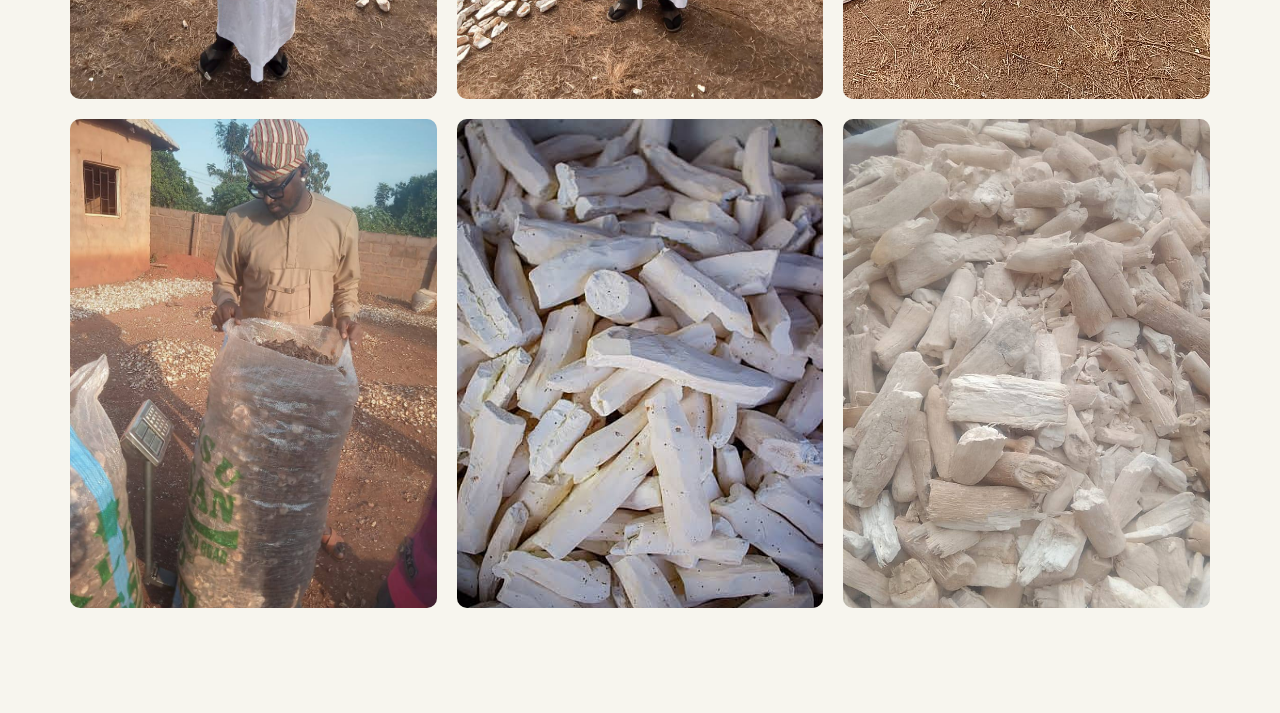
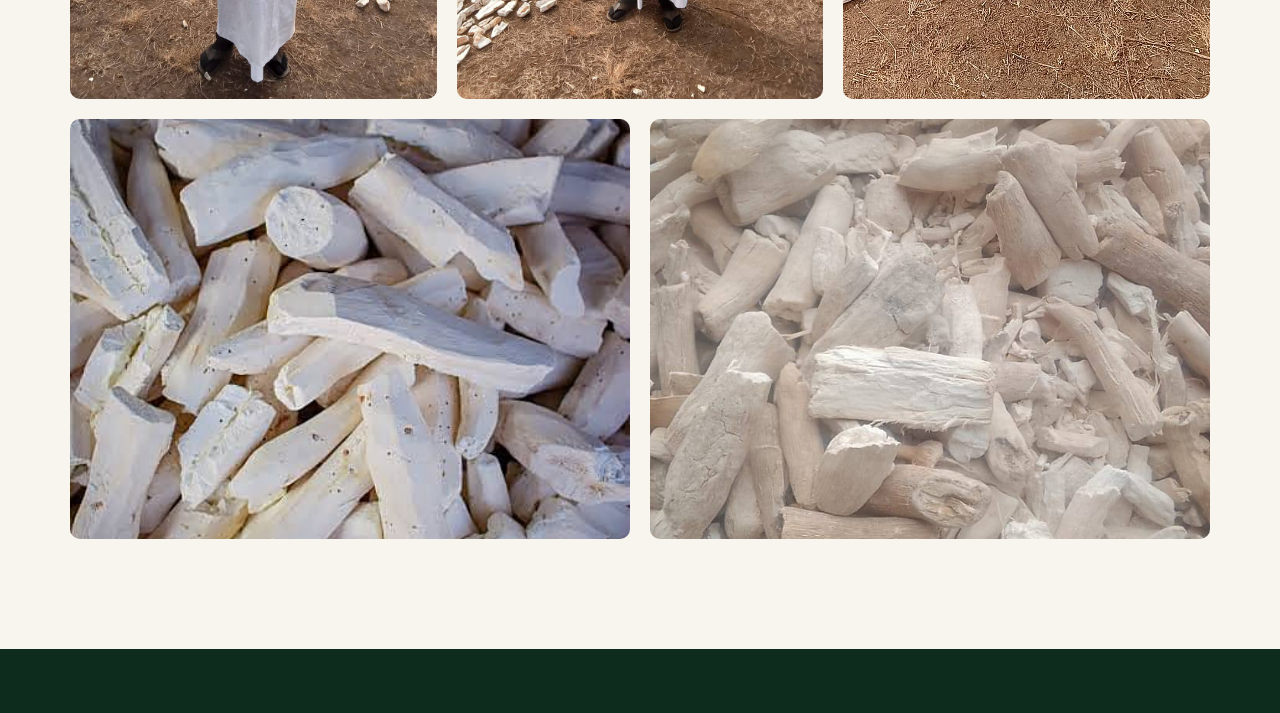
Before and after one commit to codervx55/aligo-energies, a plain HTML site: page gallery.html in a window 1280 px wide. Shown: the part 3770-4483 px from the top of the page. Drawn offline with Linux system fonts and the light colour scheme.

Commit message:
Fix repeated images

```diff
--- a/gallery.html
+++ b/gallery.html
@@ -264,6 +264,7 @@
     line-height: 1.2; color: var(--green);
   }
   .gallery-item.portrait { aspect-ratio: 3/4; }
+  .gallery-two { grid-template-columns: repeat(2, 1fr); margin-top: 20px; }
   .gallery-item.short { aspect-ratio: 8/3; }
   .gallery-grid { grid-auto-flow: dense; }
 
@@ -423,12 +424,12 @@
           <div class="gallery-caption">Delivery of Cassava Roots</div>
         </div>
         <div class="gallery-item portrait">
-          <img src="images/gallery-truck-bags.jpg" alt="Truck loaded with bags of dried cassava chips" loading="lazy" decoding="async">
-          <div class="gallery-caption">Dried Chips Loaded for Dispatch</div>
+          <img src="images/gallery-night-loading.jpg" alt="Night loading of a truck with bagged cassava chips" loading="lazy" decoding="async">
+          <div class="gallery-caption">Night-Time Loading</div>
         </div>
         <div class="gallery-item portrait">
-          <img src="images/gallery-night-loading.jpg" alt="Night loading of a truck with bagged cassava chips" loading="lazy" decoding="async">
-          <div class="gallery-caption">Night-Time Loading</div>
+          <img src="images/gallery-weighing-chips.jpg" alt="Weighing a bag of dried cassava chips" loading="lazy" decoding="async">
+          <div class="gallery-caption">Weighing Dried Chips</div>
         </div>
       </div>
 
@@ -449,15 +450,14 @@
           <img src="images/gallery-field-workers.jpg" alt="Workers turning cassava chips on the drying field" loading="lazy" decoding="async">
           <div class="gallery-caption">Workers on the Drying Field</div>
         </div>
-        <div class="gallery-item portrait">
-          <img src="images/gallery-weighing-chips.jpg" alt="Weighing a bag of dried cassava chips" loading="lazy" decoding="async">
-          <div class="gallery-caption">Weighing Dried Chips</div>
-        </div>
-        <div class="gallery-item portrait">
+      </div>
+
+      <div class="gallery-grid gallery-two">
+        <div class="gallery-item">
           <img src="images/gallery-peeled-cassava.jpg" alt="Freshly peeled cassava pieces" loading="lazy" decoding="async">
           <div class="gallery-caption">Freshly Peeled Cassava</div>
         </div>
-        <div class="gallery-item portrait">
+        <div class="gallery-item">
           <img src="images/gallery-cassava-pieces.jpg" alt="Cassava pieces ready for processing" loading="lazy" decoding="async">
           <div class="gallery-caption">Cassava Ready for Processing</div>
         </div>
```
Also changed, not shown: about.html (+1 -1 lines).
